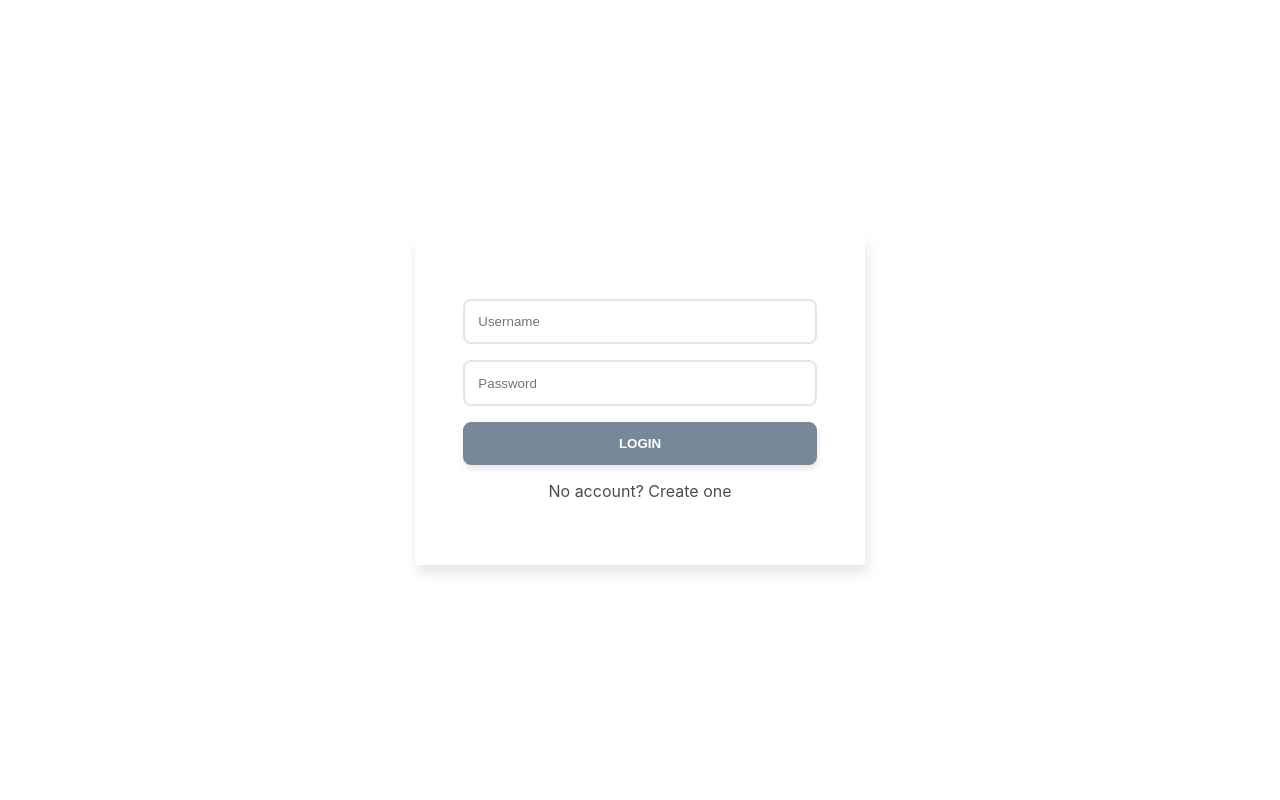
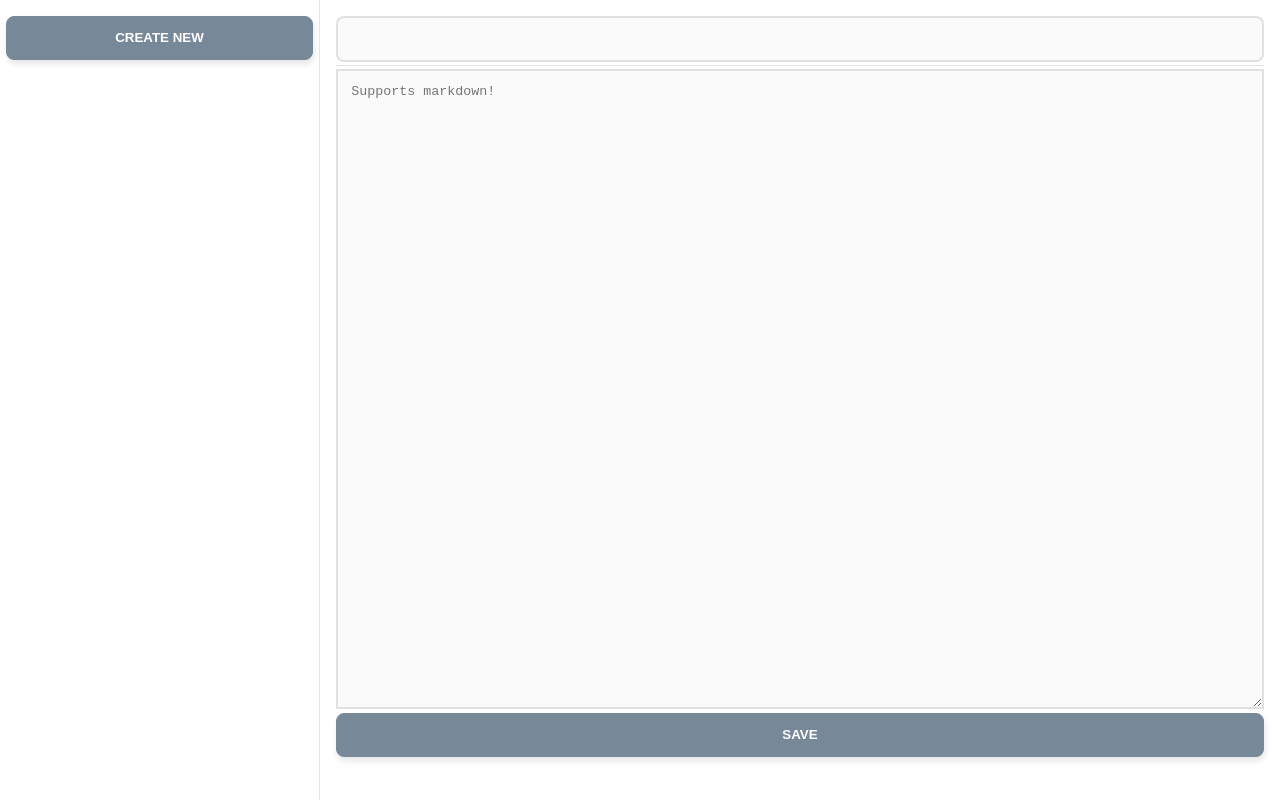
Before and after one commit to AshrafHussain786/Bootcamp2020-Projects, a React (Create React App) app: page / in a window 1280 px wide. Built offline with nearby package versions, Linux system fonts and the light colour scheme; what miragejs would draw is missing.

Commit message:
updated app file

```diff
--- a/src/app/App.tsx
+++ b/src/app/App.tsx
@@ -7,9 +7,10 @@ const Auth = lazy(() => import("../features/auth/Auth"));
 const Home = lazy(() => import('../features/home/Home'));
 
 const App: FC = () => {
-  const isLoggedIn = useSelector(
-    (state: RootState) => state.auth.isAuthenticated
-  );
+  // const isLoggedIn = useSelector(
+  //   (state: RootState) => state.auth.isAuthenticated
+  // );
+  const isLoggedIn = true;
 
   return (
     <Router>
```
Also changed, not shown: 1 other file (tests, documents, lock files or other folders).
